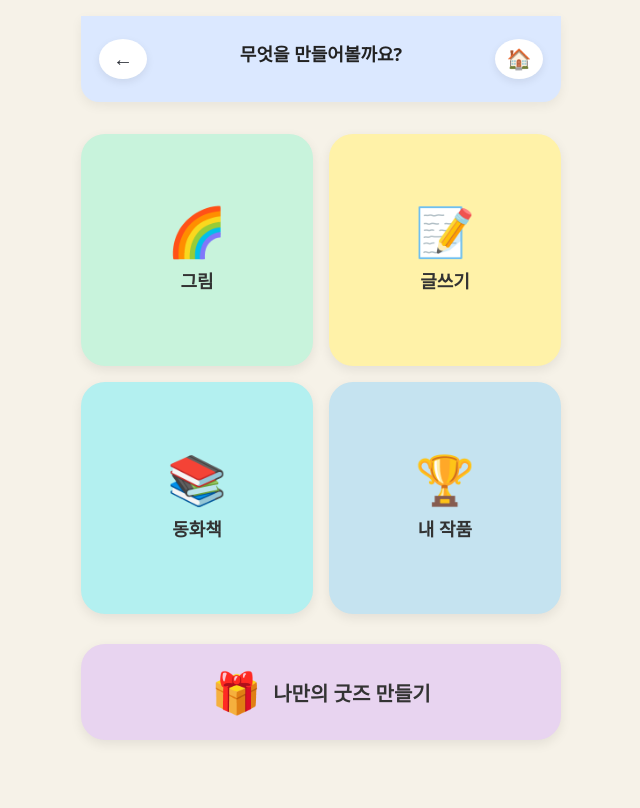
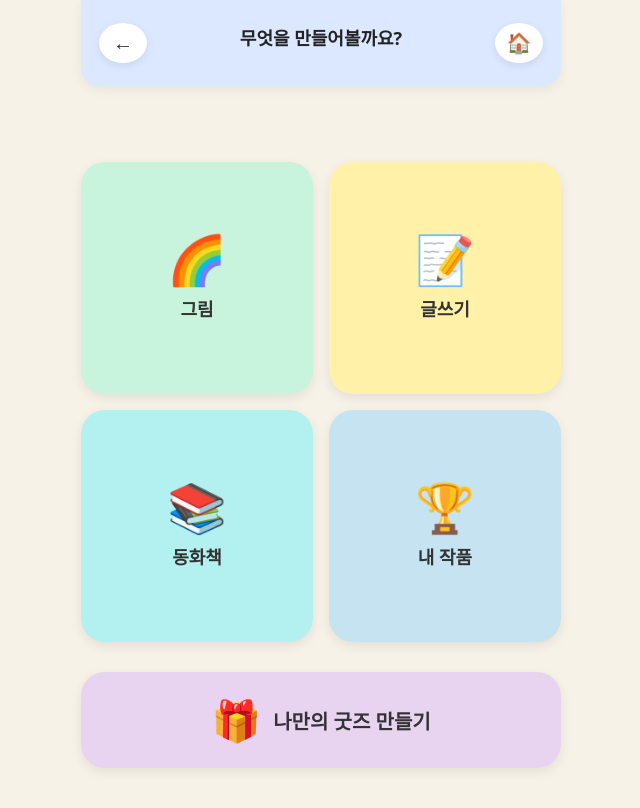
Before and after one commit to sunsudun25-cloud/hidi-story-maker, a React (Vite) app: page /home in a window 1280 px wide. Shown: the whole page, without its empty margins (319-959 px from the left). Built offline with nearby package versions, Linux system fonts and the light colour scheme.

Commit message:
Fix: Prevent header from covering content with margin-top
- Remove padding-top from .screen
- Add margin-top: 76px to .screen-body
- This creates space below sticky header without changing HTML structure
- Fixes content being hidden under sticky header on scroll

```diff
--- a/src/styles/global.css
+++ b/src/styles/global.css
@@ -45,7 +45,8 @@ body,
   display: flex;
   flex-direction: column;
   align-items: center;
-  padding: 16px 20px 40px;
+  padding: 0 20px 40px; /* 상단 패딩 제거 */
+  padding-top: 0; /* 헤더가 sticky로 처리 */
   box-sizing: border-box;
   background-color: var(--bg-main);
 }
@@ -53,6 +54,7 @@ body,
 .screen-body {
   width: 100%;
   max-width: 480px;
+  margin-top: 76px; /* 헤더 높이(60px) + 여백(16px) - 헤더가 가리지 않도록 */
 }
 
 /* 공통 헤더(캔바 스타일) */
```
